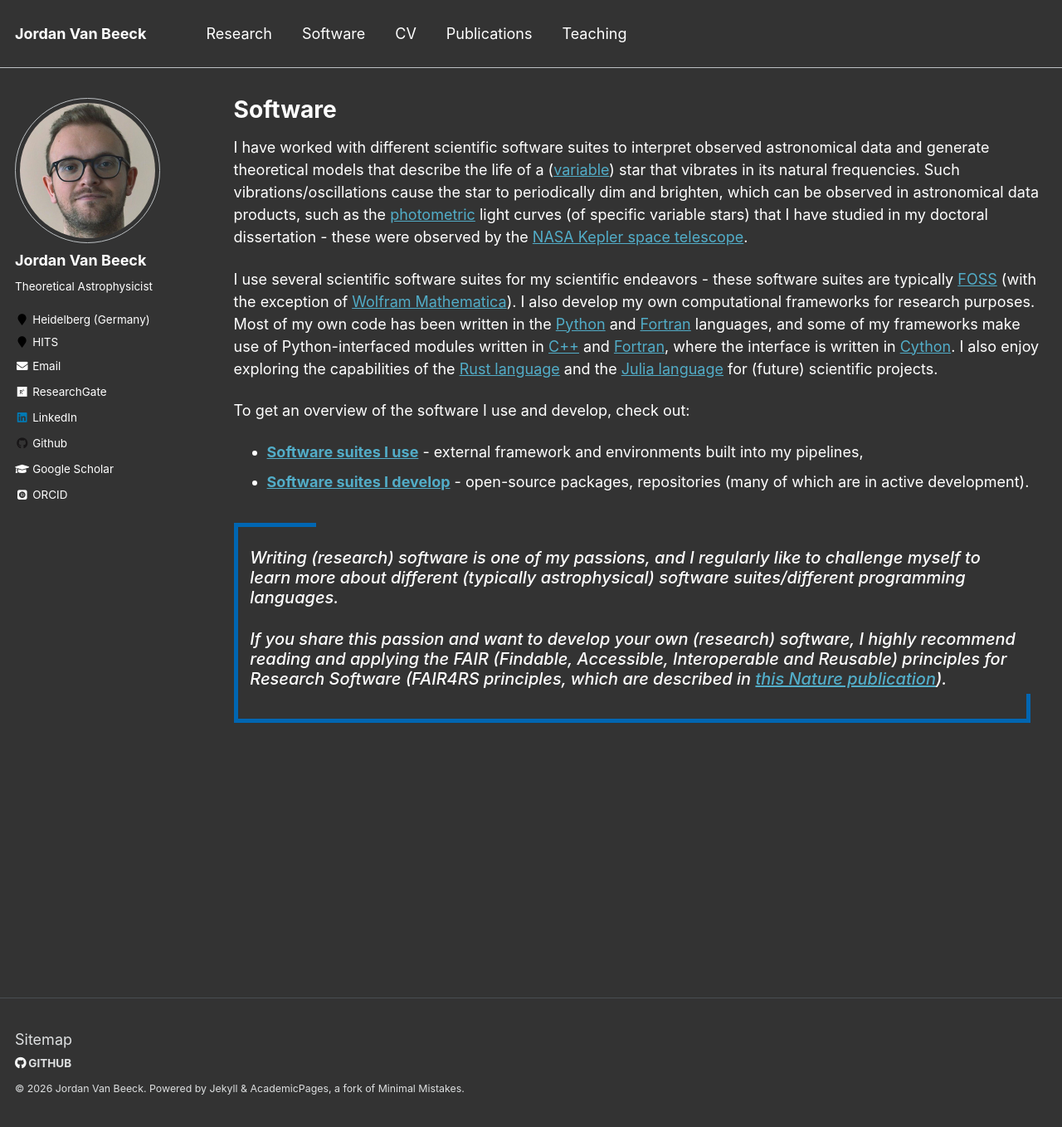
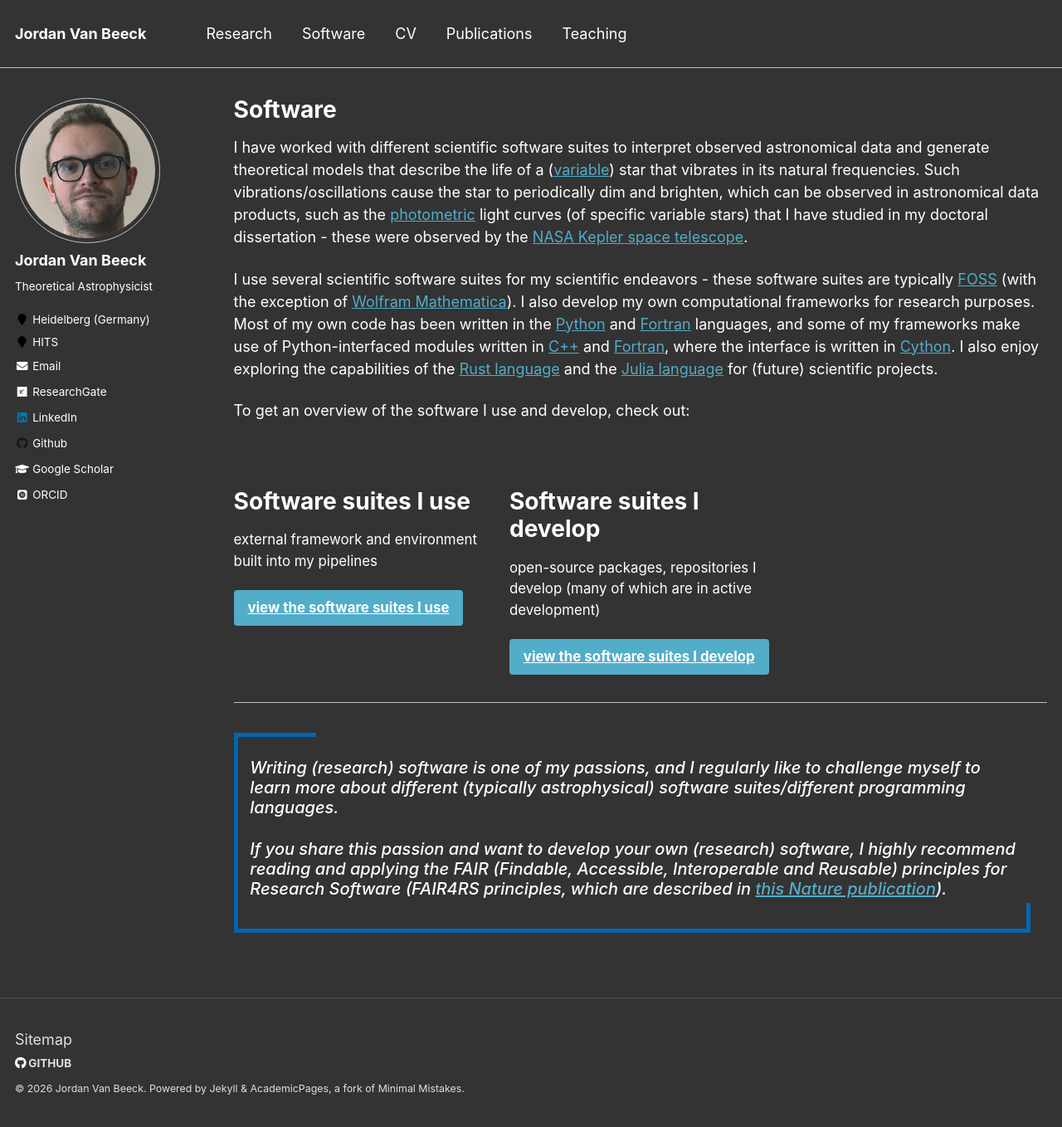
Before and after one commit to JVB11/jvb11.github.io, a Jekyll site: the page built from _pages/software.md, in a window 1280 px wide and 1358 px high. Shown: the whole window at 83% size. Built offline with Jekyll 4.4.1, drawn with Linux system fonts in a browser that asks for light colours; some web fonts are replaced.

Commit message:
adjust software development overview page styling

```diff
--- a/_pages/software.md
+++ b/_pages/software.md
@@ -4,6 +4,19 @@ permalink: /software/
 title: "Software"
 excerpt: "This page contains a description of my view on research software. It also contains links to pages where I describe which scientific software suites I use for advancing my research, and which software suites I developed for this same purpose."
 author_profile: true
+
+feature_row:
+  - title: "Software suites I use"
+    excerpt: "external framework and environment built into my pipelines"
+    url: "/software/use/"
+    btn_class: "btn--info"
+    btn_label: "view the software suites I use"
+
+  - title: "Software suites I develop"
+    excerpt: "open-source packages, repositories I develop (many of which are in active development)"
+    url: "/software/develop/"
+    btn_class: "btn--info"
+    btn_label: "view the software suites I develop"
 ---
 
 <style>
@@ -54,8 +67,10 @@ I also enjoy exploring the capabilities of the [Rust language](https://www.rust-
 
 To get an overview of the software I use and develop, check out:
 
-* **[Software suites I use](/software/use/)** - external framework and environments built into my pipelines,
-* **[Software suites I develop](/software/develop)** - open-source packages, repositories (many of which are in active development).
+{% include feature_row %}
+
+<!-- * **[Software suites I use](/software/use/)** - external framework and environments built into my pipelines,
+* **[Software suites I develop](/software/develop)** - open-source packages, repositories (many of which are in active development). -->
 
 <figure>
   <blockquote class="big-custom-blockquote">
@@ -63,39 +78,3 @@ To get an overview of the software I use and develop, check out:
   <p>If you share this passion and want to develop your own (research) software, I highly recommend reading and applying the FAIR (Findable, Accessible, Interoperable and Reusable) principles for Research Software (FAIR4RS principles, which are described in <a href="https://www.nature.com/articles/s41597-022-01710-x">this Nature publication</a>).</p>
   </blockquote>
 </figure>
-
-<!-- ## Scientific Software Suites I Like to Use
-
-> *Additional information about these scientific software suites can be found on their websites, which can be accessed by clicking on the logos or hyperlinks.*
-
-### Modules for Experiments in Stellar Astrophysics ([MESA](https://docs.mesastar.org/en/stable/)) + [GYRE](https://gyre.readthedocs.io/en/stable/) stellar oscillation code
-
-[<img src="/images/software/user/mesa-logo.png" style="width:40%; height:auto; margin-top:1%; margin-right:0%; margin-left:3%; margin-bottom:3%; float:right;">](https://docs.mesastar.org/en/stable/)The publicly availabe large scientific software suite [MESA](https://docs.mesastar.org/en/stable/) is widely used by astrophysicists to simulate the evolution (life) of a star, and enables the user to specify a large variety of different hooks (that make a [MESA](https://docs.mesastar.org/en/stable/) run very customizable).
-It assumes certain widely used simplifications (for example, spherical symmetry) to be able to simulate how a star evolves from its birth to its death.
-I have used [MESA](https://docs.mesastar.org/en/stable/) to generate baseline models of the stellar structure at various moments throughout the evolution of star models of specific mass at starbirth.
-
-[<img src="/images/software/user/gyre-logo.png" style="width:40%; height:auto; margin-top:1%; margin-right:3%; margin-left:0%; margin-bottom:0%; float:left;">](https://gyre.readthedocs.io/en/stable/)Such baseline models were then employed as input for the publicly available [GYRE](https://gyre.readthedocs.io/en/stable/) stellar oscillation code to simulate waves propagating throughout the stellar interior.
-[GYRE](https://gyre.readthedocs.io/en/stable/) can simulate non-interacting (linear) standing and tidal waves.
-The models of these standing waves formed the input for the code suite that I developed, [AESolver](https://github.com/JVB11/AESolver/), which simulates non-linear interactions between oscillations. <br>
-
-### Wolfram [Mathematica](https://www.wolfram.com/mathematica/)
-
-[<img src="/images/software/user/wolfram.png" style="width:14%; height:auto; margin-top:1%; margin-right:0%; margin-left:3%; margin-bottom:1%; float:right;">](https://www.wolfram.com/mathematica/)Described on their website as *the world's definitive system for modern technical computing*, [Mathematica](https://www.wolfram.com/mathematica/) aids (typically theoretically-inclined) astrophysicists and scientists from other disciplines in the development of mathematical/theoretical frameworks.
-I have used it to check my own work (derivations written on paper) while developing the theoretical framework that forms the basis for my computational frameworks [AESolver](https://github.com/JVB11/AESolver/) and [dervish](https://github.com/JVB11/dervish).
-
-## Computational Frameworks I developed
-
-> To get a broad summary of the computational frameworks I developed, click on the hyperlinks or logos below.
-> More information on my computational frameworks can be found by accessing their respective software documentation pages.
-> The hyperlinks of those documentation pages can be found on the Github repositories and are provided for your convenience on the summary pages of this website.
-> If you think my software is interesting and could be beneficial to you, or if you have ideas on how to improve my software suites and their documentation, I encourage you to reach out/contact me.
-
-<nbsp>
-
-{% include base_path %}
-
-{% assign ordered_pages = site.software | sort:"order_number" %}
-
-{% for post in ordered_pages %}
-  {% include archive-single.html type="grid" %}
-{% endfor %} -->
```
